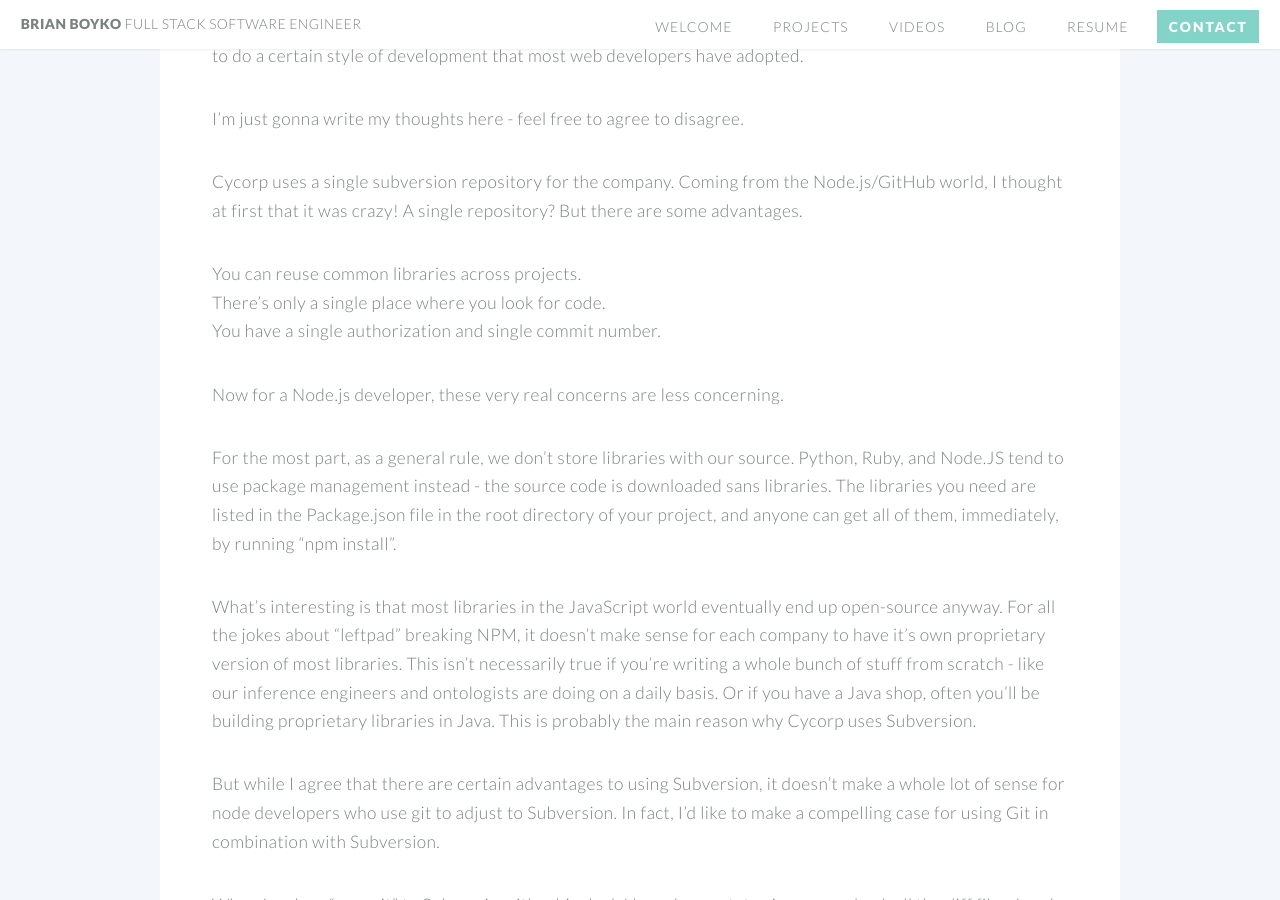
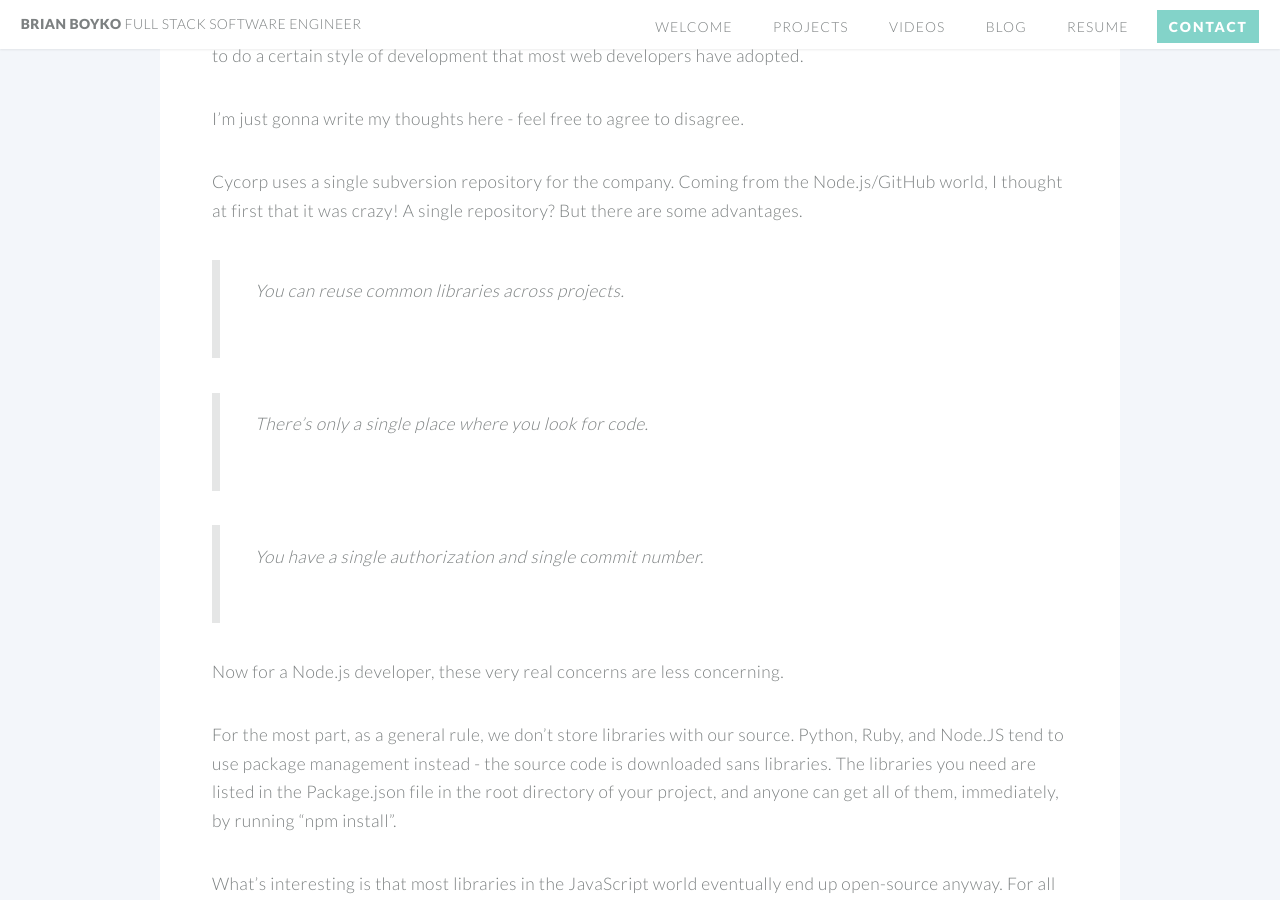
Before and after one commit to brianboyko/brianboyko.github.io, a Jekyll site: the page built from _posts/2016-04-2-git_and_subversion.markdown, in a window 1280 px wide and 900 px high, scrolled down 447 px. Built offline with Jekyll 4.4.1, drawn with Linux system fonts in a browser that asks for light colours.

````diff
--- a/_posts/2016-04-2-git_and_subversion.markdown
+++ b/_posts/2016-04-2-git_and_subversion.markdown
@@ -13,9 +13,9 @@ I'm just gonna write my thoughts here - feel free to agree to disagree.
 
 Cycorp uses a single subversion repository for the company. Coming from the Node.js/GitHub world, I thought at first that it was crazy! A single repository?  But there are some advantages.
 
-* You can reuse common libraries across projects.
-* There's only a single place where you look for code.
-* You have a single authorization and single commit number.
+*   > You can reuse common libraries across projects.
+*   > There's only a single place where you look for code.
+*   > You have a single authorization and single commit number.
 
 Now for a Node.js developer, these very real concerns are less concerning.
 
@@ -37,11 +37,13 @@ What this means is that I can actually do a lot of things quickly that Subversio
 
 Most importantly to me is the idea of git's branching capabilities.  Typically, I'll have something like these branches in git.
 
+```
     > master
     > master-deployment
     > master/[feature]
     > refactor
     > refactor/[feature]
+```
 
 My workflow is something like this:
 
@@ -57,8 +59,8 @@ As for refactor and refactor-feature, those branches are for very large changes
 
 So, during a typical workday, I:
 
-* have 5-6 branches on my projects
-* am making 6-8 commits per day.
+*    > have 5-6 branches on my projects
+*    > am making 6-8 commits per day.
 
 Now, one of the things that we don't do much at Cycorp that I think we absolutely should adopt is multiple developers working on the same codebase, pair programming, and all-in-all using the collaboration tools that are part of Git.  For this, we'd need to either use some form of cloud-based version tracker (like BitBucket) or install GitLab on our local network.
 
@@ -66,6 +68,7 @@ Here's why it's such a big deal:
 
 With Gitlab, we'd be able to have a single remote repository for each seperate project, and because of branching, different developers could work on different features of the same codebase *at the same time.*  This happened a lot with my thesis project, Digiquiz.  I'd be working on connecting the websockets, Juan would be working on developing unit tests, Pete would be working on Passport authentication... we'd all be working off the same repo, but in different branches.  So it would be something like this:
 
+```
     GitHub: (origin)
       > master
       > feature/websockets-bb
@@ -83,13 +86,14 @@ With Gitlab, we'd be able to have a single remote repository for each seperate p
     My machine:
       > master
       > feature/websockets-bb.
+```
 
 Juan was the keeper of the keys to Master.  Our process would go like this:
 
-* Pete would complete his feature (authorization).  He'd make sure his master was synced with the master branch on the server by running "git pull origin master".  He then pushes his feature branch to the origin's feature/authentication-pd branch, and uses the GitHub tools to send a pull request.  Juan would take a look at the changes and diffs that Pete would make, and if they were clean and good, he would merge them into the remote master.  Pete then works on a different feature or bugfix.
+Pete would complete his feature (authorization).  He'd make sure his master was synced with the master branch on the server by running "git pull origin master".  He then pushes his feature branch to the origin's feature/authentication-pd branch, and uses the GitHub tools to send a pull request.  Juan would take a look at the changes and diffs that Pete would make, and if they were clean and good, he would merge them into the remote master.  Pete then works on a different feature or bugfix.
 
 
-* At this point, Juan and my local master branches are behind master.  Let's say I'd complete my feature next.  I do the same thing as Pete - I sync my master branch with the one on the server by "git pull origin master".  It lets me know that there have been changes made to master (Pete's authentication code.) What I then do is *rebase* the code in my branch with the master on the server.  This would replay any changes that Juan made to the sourcecode alongside changes that I made to the source code. It might go through without problems, or there might be a "merge conflict" which would be my responsibility to resolve before I send the pull request to Juan for approval.
+At this point, Juan and my local master branches are behind master.  Let's say I'd complete my feature next.  I do the same thing as Pete - I sync my master branch with the one on the server by "git pull origin master".  It lets me know that there have been changes made to master (Pete's authentication code.) What I then do is *rebase* the code in my branch with the master on the server.  This would replay any changes that Juan made to the sourcecode alongside changes that I made to the source code. It might go through without problems, or there might be a "merge conflict" which would be my responsibility to resolve before I send the pull request to Juan for approval.
 
 In this way, we all have access to the latest code, we can work on the same code in isolation, and if someone's stuck, we can quickly pull down their branch and look at the code together in pair-programming (even, with the help of floobits, if one or both of us are working remotely.)
 
````
